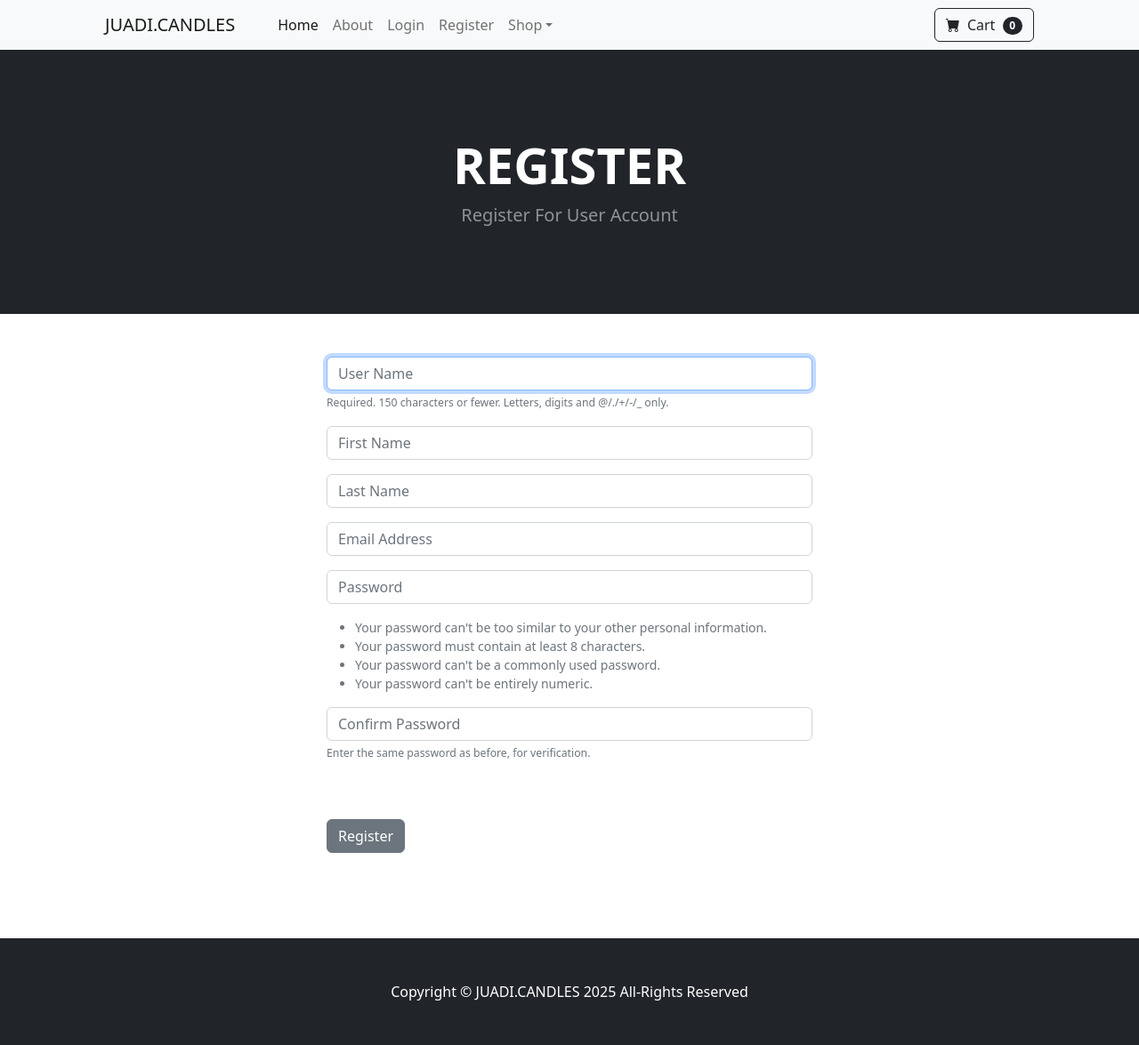
After one commit to DanielUshakov/e-commerce-website, a Django app: page /register/ in a window 1280 px wide. The commit adds this page. Shown: the whole page at 89% size. Run offline with Django 5.2, Linux system fonts and the light colour scheme; some libraries are stand-ins or nearby versions.

Commit message:
added Register New User functionality

```diff
--- /dev/null
+++ b/store/forms.py
@@ -0,0 +1,42 @@
+from django.contrib.auth.models import User
+from django.contrib.auth.forms import UserCreationForm
+from django import forms
+
+
+class SignUpForm(UserCreationForm):
+    email = forms.EmailField(label="", widget=forms.TextInput(attrs={'class': 'form-control',
+                                                                     'placeholder': 'Email Address'}))
+    first_name = forms.CharField(label="", max_length=100, widget=forms.TextInput(attrs={'class': 'form-control',
+                                                                                         'placeholder': 'First Name'}))
+    last_name = forms.CharField(label="", max_length=100, widget=forms.TextInput(attrs={'class': 'form-control',
+                                                                                        'placeholder': 'Last Name'}))
+
+    class Meta:
+        model = User
+        fields = ('username', 'first_name', 'last_name', 'email', 'password1', 'password2')
+
+    def __init__(self, *args, **kwargs):
+        super(SignUpForm, self).__init__(*args, **kwargs)
+
+        self.fields['username'].widget.attrs['class'] = 'form-control'
+        self.fields['username'].widget.attrs['placeholder'] = 'User Name'
+        self.fields['username'].label = ''
+        self.fields['username'].help_text = '<span class="form-text text-muted"><small>Required.' \
+                                            ' 150 characters or fewer. Letters, digits and @/./+/-/_ only.' \
+                                            '</small></span>'
+
+        self.fields['password1'].widget.attrs['class'] = 'form-control'
+        self.fields['password1'].widget.attrs['placeholder'] = 'Password'
+        self.fields['password1'].label = ''
+        self.fields['password1'].help_text = '<ul class="form-text text-muted small"><li>' \
+                                             'Your password can\'t be too similar to your other personal information.' \
+                                             '</li><li>Your password must contain at least 8 characters.</li>' \
+                                             '<li>Your password can\'t be a commonly used password.</li>' \
+                                             '<li>Your password can\'t be entirely numeric.</li></ul>'
+
+        self.fields['password2'].widget.attrs['class'] = 'form-control'
+        self.fields['password2'].widget.attrs['placeholder'] = 'Confirm Password'
+        self.fields['password2'].label = ''
+        self.fields['password2'].help_text = '<span class="form-text text-muted">' \
+                                             '<small>Enter the same password as before, for verification.</small>' \
+                                             '</span>'
--- a/store/templates/navbar.html
+++ b/store/templates/navbar.html
@@ -14,7 +14,7 @@
                 {% else %}
                         <!-- Login -->
                         <li class="nav-item"><a class="nav-link" href="{% url 'login' %}">Login</a></li>
-
+                        <li class="nav-item"><a class="nav-link" href="{% url 'register' %}">Register</a></li>
                 {% endif %}
 
 
--- /dev/null
+++ b/store/templates/register.html
@@ -0,0 +1,33 @@
+{% extends 'base.html' %}
+
+{% block content%}
+ <!-- Header-->
+        <header class="bg-dark py-5">
+            <div class="container px-4 px-lg-5 my-5">
+                <div class="text-center text-white">
+                    <h1 class="display-4 fw-bolder">REGISTER</h1>
+                    <p class="lead fw-normal text-white-50 mb-0">Register For User Account</p>
+                </div>
+            </div>
+        </header>
+<br/><br/>
+        <div class="container">
+            <div class="row">
+                    <div class="col-md-6 offset-md-3">
+                        <form method="POST" action="{% url 'register' %}">
+                            {% csrf_token %}
+
+                            {{ form.as_p}}
+                            <br/><br/>
+
+                            <button type="submit" class="btn btn-secondary">
+                                Register
+                            </button>
+
+                        </form>
+                        <br/><br/>
+                        <br/><br/>
+                    </div>
+            </div>
+        </div>
+{% endblock %}
--- a/store/urls.py
+++ b/store/urls.py
@@ -6,4 +6,5 @@ urlpatterns = [
     path('about/', views.about, name='about'),
     path('login/', views.login_user, name='login'),
     path('logout/', views.logout_user, name='logout'),
+    path('register/', views.register_user, name='register'),
 ]
--- a/store/views.py
+++ b/store/views.py
@@ -2,6 +2,11 @@ from django.shortcuts import render, redirect
 from .models import Product
 from django.contrib.auth import authenticate, login, logout
 from django.contrib import messages
+from django.contrib.auth.models import User
+from django.contrib.auth.forms import UserCreationForm
+from .forms import SignUpForm
+from django import forms
+
 
 
 def home(request):
@@ -33,3 +38,23 @@ def logout_user(request):
     logout(request)
     messages.success(request, "You have been logged out!...See you soon...")
     return redirect('home')
+
+
+def register_user(request):
+    form = SignUpForm()
+    if request.method == 'POST':
+        form = SignUpForm(request.POST)
+        if form.is_valid():
+            form.save()
+            username = form.cleaned_data['username']
+            password = form.cleaned_data['password1']
+            # Log in user
+            user = authenticate(username=username, password=password)
+            login(request, user)
+            messages.success(request, "You Have Registered Successfully!")
+            return redirect('home')
+        else:
+            messages.success(request, "Whoops... Something Went Wrong! Please Try Again!")
+            return redirect('register')
+    else:
+        return render(request, 'register.html', {'form':form})
```
Also changed, not shown: db.sqlite3.
